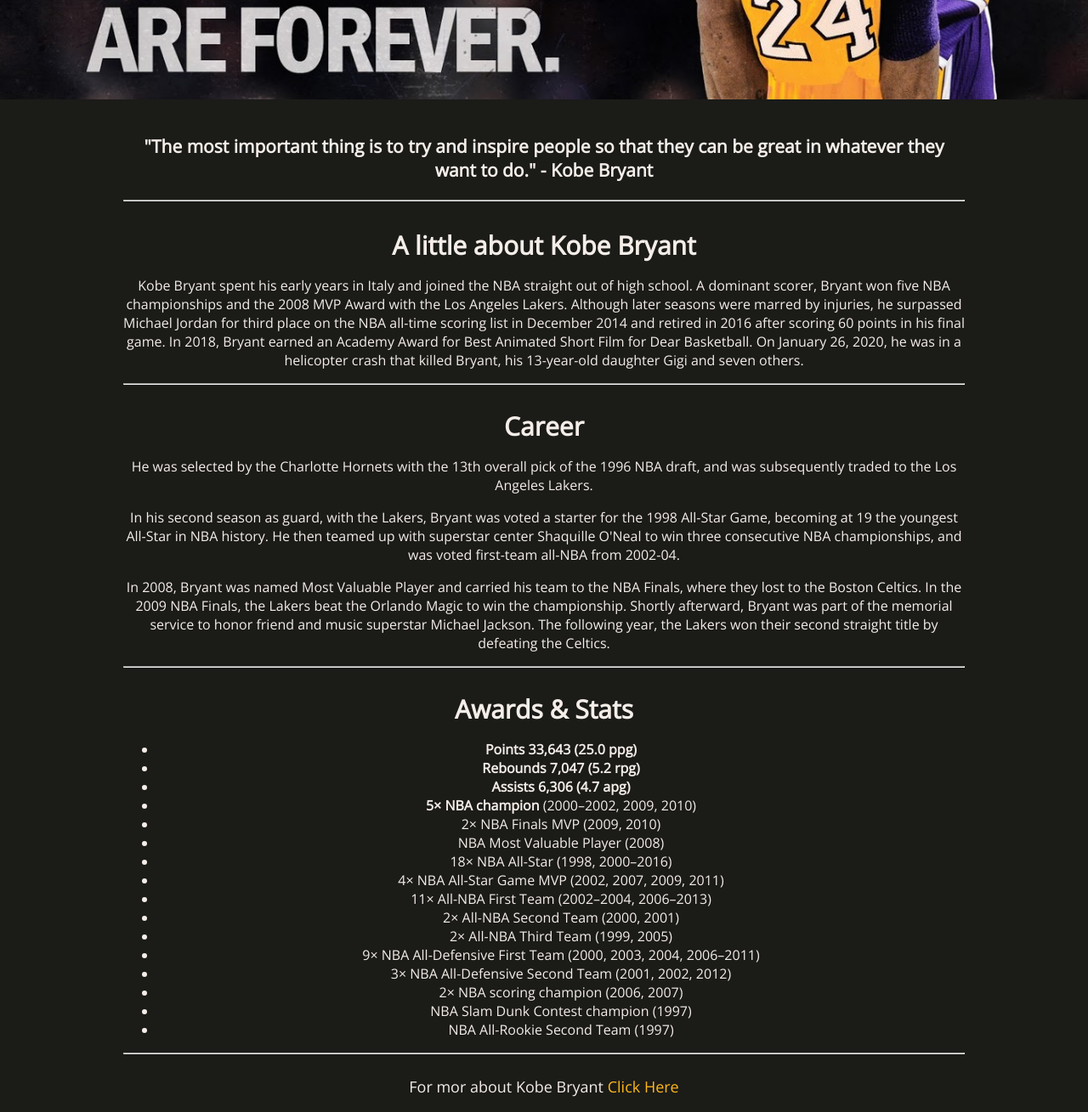
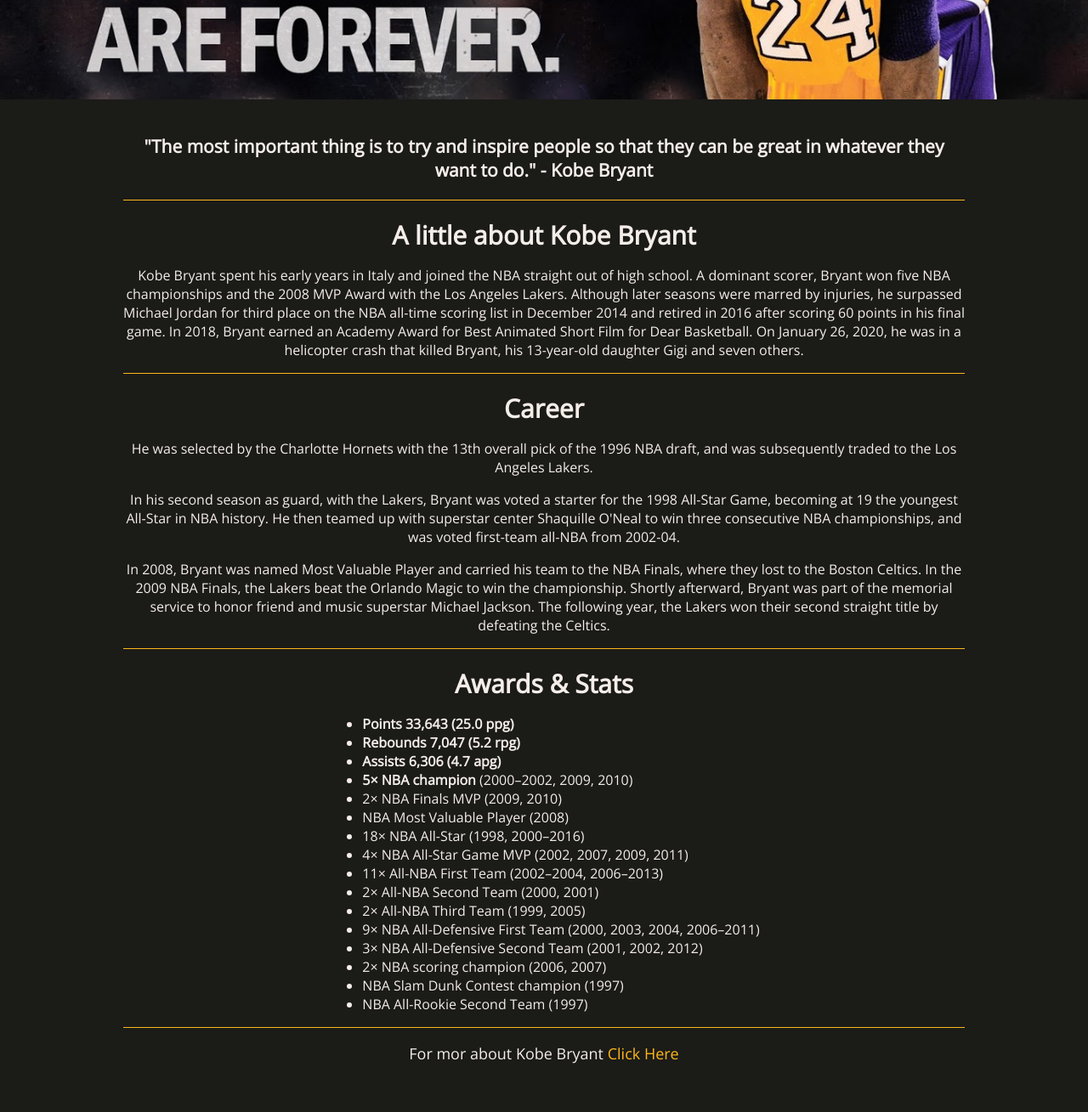
Before and after one commit to MaykonRaphael/TributePage, a plain HTML site: page index.html in a window 1280 px wide. Shown: the part 580-1889 px from the top of the page at 85% size. After the commit the page ends 1850 px from the top, so only its background shows below. Drawn offline with nearby package versions, Linux system fonts and the light colour scheme.

```diff
--- a/assets/css/styles.css
+++ b/assets/css/styles.css
@@ -41,21 +41,21 @@ header {
     margin-top: 20px;
     margin-bottom: 20px;
 }
-hr {
-    color: #FDB71A;
-}
 strong {
     font-size: 30px;
 }
 .quote {
     font-size: 21px;
     font-weight: bold;
+    border-bottom: 1px solid #FDB71A;
 }
 .about {
     margin-top: 20px;
+    border-bottom: 1px solid #FDB71A;
 }
 .NBA {
     margin-top: 20px;
+    border-bottom: 1px solid #FDB71A;
 }
 .awards strong {
     font-size: 16px;
@@ -63,6 +63,11 @@ strong {
 .awards {
     width: 100%;
     margin-top: 20px;
+    border-bottom: 1px solid #FDB71A;
+}
+ul {
+    display: inline-block;
+    text-align: left;
 }
 footer {
     display: flex;
--- a/index.html
+++ b/index.html
@@ -32,7 +32,6 @@
                     <p>"The most important thing is to try and inspire people so that
                         they can be great in whatever they want to do." - Kobe Bryant
                     </p>
-                    <hr>
                 </div>
                 <div class="about">
                     <strong>A little about Kobe Bryant</strong>
@@ -46,7 +45,6 @@
                         for Dear Basketball. On January 26, 2020, he was in a helicopter crash
                         that killed Bryant, his 13-year-old daughter Gigi and seven others.
                     </p>
-                    <hr>
                 </div>
                 <div class="NBA">
                     <strong>Career</strong>
@@ -66,10 +64,10 @@
                         friend and music superstar Michael Jackson. The following year, the
                         Lakers won their second straight title by defeating the Celtics.
                     </p>
-                    <hr>
                 </div>
                 <div class="awards">
                     <strong style="font-size: 30px;">Awards & Stats</strong>
+                    <div class="list">
                         <ul class="text-left">
                             <li><strong>Points 33,643 (25.0 ppg)</strong></li>
                             <li><strong>Rebounds 7,047 (5.2 rpg)</strong></li>
@@ -88,7 +86,7 @@
                             <li>NBA Slam Dunk Contest champion (1997)</li>
                             <li>NBA All-Rookie Second Team (1997)</li>
                         </ul>
-                    <hr>
+                    </div>
                 </div>
             </div>
         </section>
```
Also changed, not shown: .github/banner.png (added), .github/logo.png (added), 2 other files. Lines whose indentation alone changed are shown as unchanged.
